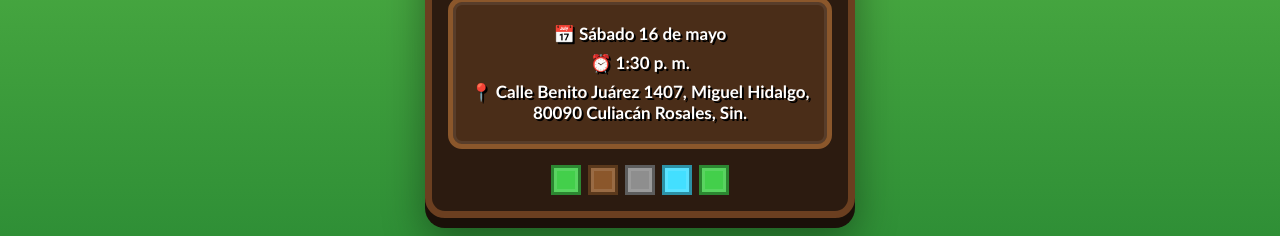
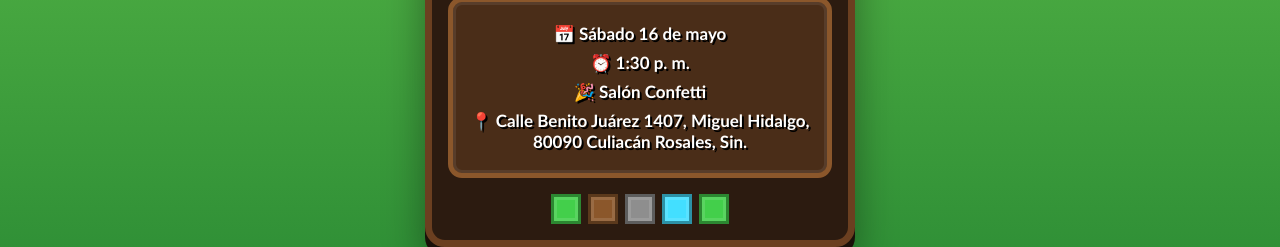
Before and after one commit to qat02/Cumple-6-JM, a plain HTML site: page index.html in a window 1280 px wide. Shown: the part 848-1095 px from the top of the page. Drawn offline with Linux system fonts and the light colour scheme.

Commit message:
Update index.html

```diff
--- a/index.html
+++ b/index.html
@@ -208,6 +208,7 @@
       <div class="details">
         <p>📅 Sábado 16 de mayo</p>
         <p>⏰ 1:30 p. m.</p>
+        <p>🎉 Salón Confetti
         <p>📍 Calle Benito Juárez 1407, Miguel Hidalgo, 80090 Culiacán Rosales, Sin.</p>
       </div>
 
```
